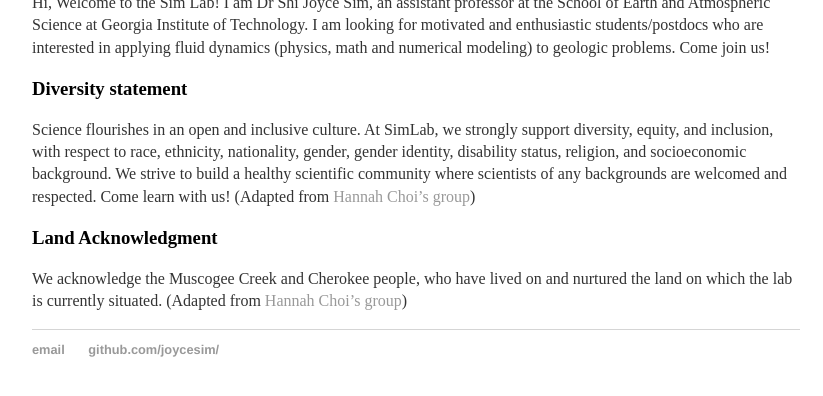
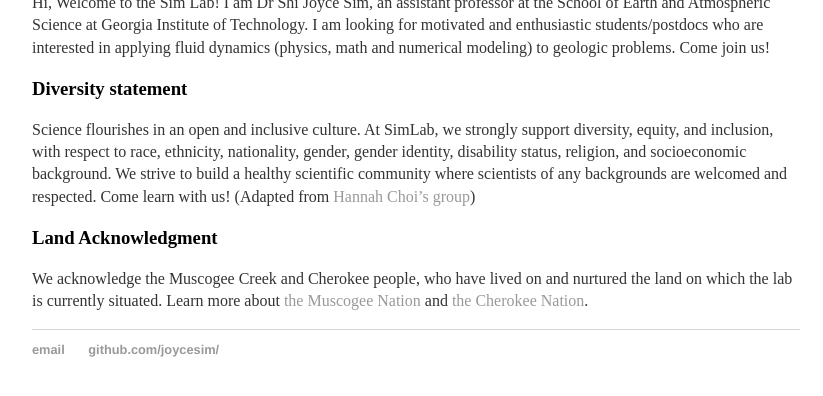
Before and after one commit to joycesim/joycesim.github.io, a Jekyll site: the page built from index.md, in a window 1280 px wide, cut to the strip 1006-1423 px from the top of the page. Shown: the top 396 px of the strip, without its empty margins (224-1047 px from the left). Built offline with Jekyll 4.4.1, drawn with Linux system fonts in a browser that asks for light colours.

Commit message:
Update index.md

```diff
--- a/index.md
+++ b/index.md
@@ -14,4 +14,4 @@ Hi, Welcome to the Sim Lab! I am Dr Shi Joyce Sim, an assistant professor at the
 Science flourishes in an open and inclusive culture. At SimLab, we strongly support diversity, equity, and inclusion, with respect to race, ethnicity, nationality, gender, gender identity, disability status, religion, and socioeconomic background. We strive to build a healthy scientific community where scientists of any backgrounds are welcomed and respected. Come learn with us! (Adapted from [Hannah Choi's group](https://hannahchoi.math.gatech.edu/))
 
 ### Land Acknowledgment
-We acknowledge the Muscogee Creek and Cherokee people, who have lived on and nurtured the land on which the lab is currently situated. (Adapted from [Hannah Choi's group](https://hannahchoi.math.gatech.edu/))
+We acknowledge the Muscogee Creek and Cherokee people, who have lived on and nurtured the land on which the lab is currently situated. Learn more about [the Muscogee Nation](https://www.muscogeenation.com/) and [ the Cherokee Nation](https://cherokee.org/).
```
